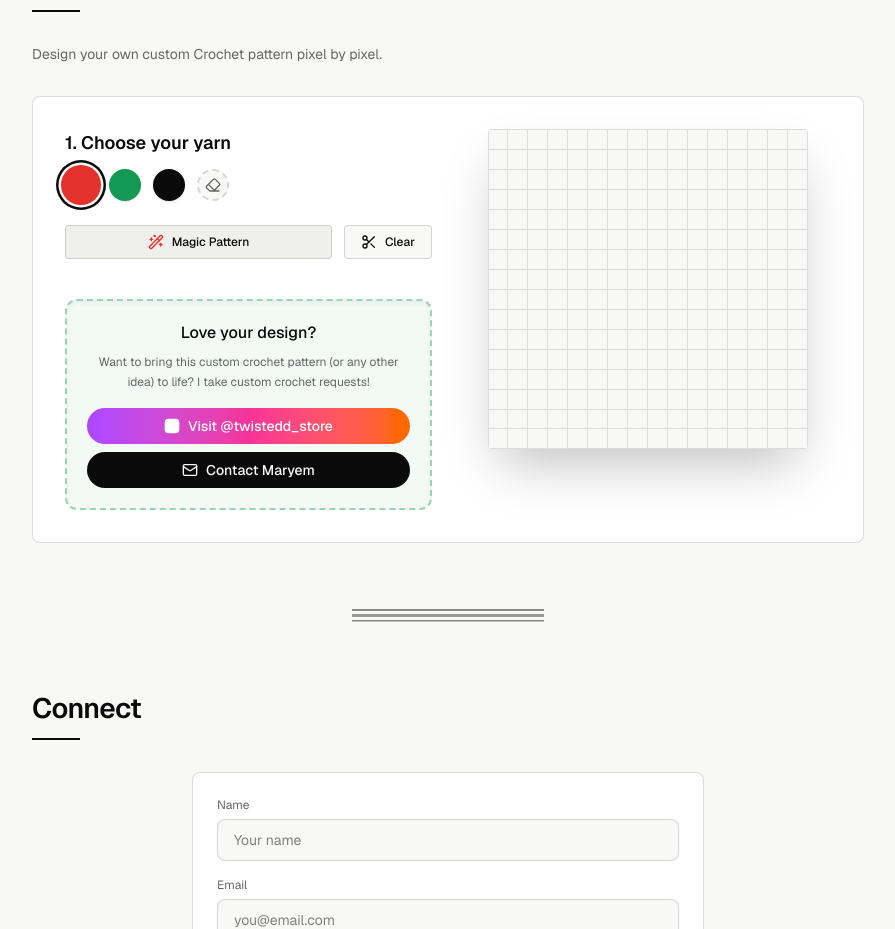
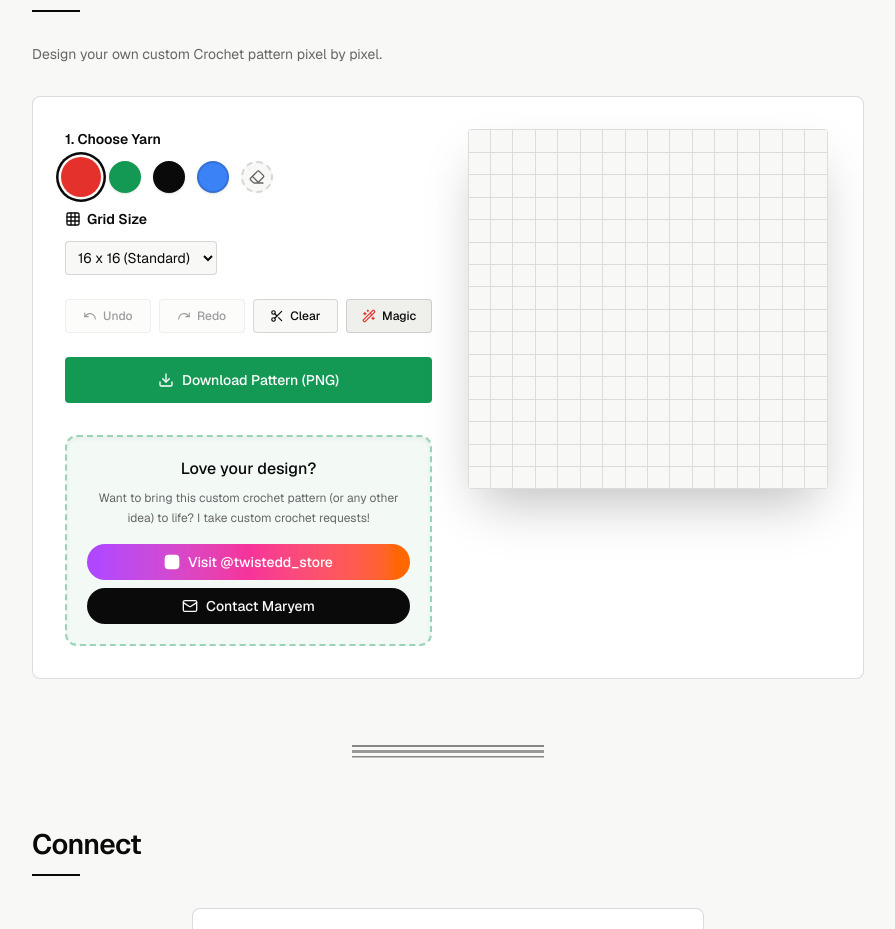
Before and after one commit to maryem-ahmed/maryem-ahmed-portfolio, a Next.js app: page / in a window 1280 px wide. Shown: the part 4040-4969 px from the top of the page, without its empty margins (192-1087 px from the left). Built offline with nearby package versions, Linux system fonts and the light colour scheme.

Commit message:
feat: upgrade crochet lab with pro features (download, undo/redo, size, colors)

```diff
--- a/package.json
+++ b/package.json
@@ -11,6 +11,7 @@
   "dependencies": {
     "clsx": "^2.1.1",
     "framer-motion": "^12.42.2",
+    "html2canvas": "^1.4.1",
     "lucide-react": "^1.24.0",
     "next": "16.2.10",
     "next-themes": "^0.4.6",
--- a/src/components/sections/crochet-lab.tsx
+++ b/src/components/sections/crochet-lab.tsx
@@ -1,65 +1,154 @@
 "use client";
 
-import { useState, useCallback } from "react";
+import { useState, useCallback, useRef, useEffect } from "react";
 import { motion } from "framer-motion";
-import { Wand2, Eraser, Scissors, Mail } from "lucide-react";
+import { Wand2, Eraser, Scissors, Mail, Download, Undo, Redo, Grid3x3 } from "lucide-react";
 import { InstagramIcon } from "@/components/ui/brand-icons";
 import { CrochetCard } from "@/components/ui/crochet";
 import { SectionHeading } from "@/components/ui/section-heading";
 import { FadeIn } from "@/components/effects/fade-in";
 import { cn } from "@/lib/utils";
-
-const GRID_SIZE = 16;
-const COLORS = [
-  "transparent",       // 0: Eraser
-  "var(--kufiya-red)", // 1: Red
-  "var(--kufiya-black)",// 2: Black
-  "var(--kufiya-green)",// 3: Green
-];
+import html2canvas from "html2canvas";
 
 export function CrochetLab() {
-  const [grid, setGrid] = useState<number[][]>(() => generateEmptyGrid());
-  const [activeColor, setActiveColor] = useState<number>(1);
+  const [gridSize, setGridSize] = useState(16);
+
+  // Need a function to generate empty grid before initializing state
+  const generateEmptyGrid = useCallback((size: number) => {
+    return Array(size).fill("").map(() => Array(size).fill("transparent"));
+  }, []);
+
+  const [grid, setGrid] = useState<string[][]>(() => generateEmptyGrid(16));
+
+  // History for Undo/Redo
+  const [history, setHistory] = useState<string[][][]>([generateEmptyGrid(16)]);
+  const [historyIndex, setHistoryIndex] = useState(0);
+
+  const [activeColor, setActiveColor] = useState<string>("var(--kufiya-red)");
+  const [customColor, setCustomColor] = useState<string>("#3b82f6");
   const [isDrawing, setIsDrawing] = useState(false);
+  const [isDownloading, setIsDownloading] = useState(false);
 
-  function generateEmptyGrid() {
-    return Array(GRID_SIZE).fill(0).map(() => Array(GRID_SIZE).fill(0));
+  const gridRef = useRef<HTMLDivElement>(null);
+
+  const pushToHistory = useCallback((newGrid: string[][]) => {
+    setHistory(prevHistory => {
+      const newHistory = prevHistory.slice(0, historyIndex + 1);
+      newHistory.push(newGrid);
+      return newHistory;
+    });
+    setHistoryIndex(prev => prev + 1);
+  }, [historyIndex]);
+
+  function handleClear() {
+    const newGrid = generateEmptyGrid(gridSize);
+    setGrid(newGrid);
+    pushToHistory(newGrid);
   }
 
-  function handleClear() {
-    setGrid(generateEmptyGrid());
+  function handleGridSizeChange(e: React.ChangeEvent<HTMLSelectElement>) {
+    const newSize = parseInt(e.target.value);
+    if (confirm("Changing grid size will clear your current pattern. Are you sure?")) {
+      setGridSize(newSize);
+      const newGrid = generateEmptyGrid(newSize);
+      setGrid(newGrid);
+      setHistory([newGrid]);
+      setHistoryIndex(0);
+    } else {
+      e.target.value = gridSize.toString();
+    }
+  }
+
+  function handleUndo() {
+    if (historyIndex > 0) {
+      const prevIndex = historyIndex - 1;
+      setHistoryIndex(prevIndex);
+      setGrid(history[prevIndex]);
+    }
+  }
+
+  function handleRedo() {
+    if (historyIndex < history.length - 1) {
+      const nextIndex = historyIndex + 1;
+      setHistoryIndex(nextIndex);
+      setGrid(history[nextIndex]);
+    }
   }
 
   function handleMagicAI() {
-    const newGrid = generateEmptyGrid();
-    const halfSize = GRID_SIZE / 2;
+    const newGrid = generateEmptyGrid(gridSize);
+    const halfSize = Math.floor(gridSize / 2);
     for (let r = 0; r < halfSize; r++) {
       for (let c = 0; c < halfSize; c++) {
         if (Math.random() > 0.6) {
           const colorRand = Math.random();
-          let colorId = 1; // Red
-          if (colorRand > 0.8) colorId = 2; // Black
-          else if (colorRand > 0.7) colorId = 3; // Green
+          let color = "var(--kufiya-red)";
+          if (colorRand > 0.8) color = "var(--kufiya-black)";
+          else if (colorRand > 0.7) color = "var(--kufiya-green)";
 
-          // Mirror across all 4 quadrants
-          newGrid[r][c] = colorId;
-          newGrid[r][GRID_SIZE - 1 - c] = colorId;
-          newGrid[GRID_SIZE - 1 - r][c] = colorId;
-          newGrid[GRID_SIZE - 1 - r][GRID_SIZE - 1 - c] = colorId;
+          newGrid[r][c] = color;
+          newGrid[r][gridSize - 1 - c] = color;
+          newGrid[gridSize - 1 - r][c] = color;
+          newGrid[gridSize - 1 - r][gridSize - 1 - c] = color;
         }
       }
     }
     setGrid(newGrid);
+    pushToHistory(newGrid);
+  }
+
+  async function handleDownload() {
+    if (!gridRef.current) return;
+    setIsDownloading(true);
+    try {
+      const canvas = await html2canvas(gridRef.current, {
+        backgroundColor: "var(--background)",
+        scale: 2,
+      });
+      const url = canvas.toDataURL("image/png");
+      const link = document.createElement("a");
+      link.href = url;
+      link.download = `crochet-pattern-${gridSize}x${gridSize}.png`;
+      link.click();
+    } catch (error) {
+      console.error("Failed to download pattern:", error);
+    } finally {
+      setIsDownloading(false);
+    }
   }
 
   const paintCell = useCallback((r: number, c: number) => {
     setGrid((prev) => {
+      if (prev[r][c] === activeColor) return prev;
       const newGrid = [...prev];
       newGrid[r] = [...newGrid[r]];
       newGrid[r][c] = activeColor;
       return newGrid;
     });
   }, [activeColor]);
+
+  function handleInteractionEnd() {
+    if (isDrawing) {
+      setIsDrawing(false);
+      // Wait for React state to update grid before pushing to history
+      setTimeout(() => {
+        setGrid(currentGrid => {
+          pushToHistory(currentGrid);
+          return currentGrid;
+        });
+      }, 0);
+    }
+  }
+
+  // Prevent scrolling while drawing on mobile
+  useEffect(() => {
+    const preventScroll = (e: TouchEvent) => {
+      if (isDrawing) e.preventDefault();
+    };
+    document.addEventListener("touchmove", preventScroll, { passive: false });
+    return () => document.removeEventListener("touchmove", preventScroll);
+  }, [isDrawing]);
+
 
   return (
     <section id="crochet-lab" className="scroll-mt-8 py-2">
@@ -74,27 +163,44 @@ export function CrochetLab() {
           {/* Controls & CTA */}
           <div className="flex flex-col gap-6 lg:w-1/2">
 
+            <div className="flex flex-wrap items-end justify-between gap-4">
               <div>
-              <h3 className="mb-3 text-lg font-semibold">1. Choose your yarn</h3>
-              <div className="flex gap-3">
+                <h3 className="mb-3 text-sm font-semibold">1. Choose Yarn</h3>
+                <div className="flex flex-wrap items-center gap-3">
                   <button
-                  onClick={() => setActiveColor(1)}
-                  className={cn("w-8 h-8 rounded-full bg-tatreez-red shadow-sm transition-transform", activeColor === 1 ? "scale-125 ring-2 ring-foreground ring-offset-2 ring-offset-background" : "hover:scale-110")}
+                    onClick={() => setActiveColor("var(--kufiya-red)")}
+                    className={cn("w-8 h-8 rounded-full bg-tatreez-red shadow-sm transition-transform", activeColor === "var(--kufiya-red)" ? "scale-125 ring-2 ring-foreground ring-offset-2 ring-offset-background" : "hover:scale-110")}
                     title="Tatreez Red"
                   />
                   <button
-                  onClick={() => setActiveColor(3)}
-                  className={cn("w-8 h-8 rounded-full bg-tatreez-green shadow-sm transition-transform", activeColor === 3 ? "scale-125 ring-2 ring-foreground ring-offset-2 ring-offset-background" : "hover:scale-110")}
+                    onClick={() => setActiveColor("var(--kufiya-green)")}
+                    className={cn("w-8 h-8 rounded-full bg-tatreez-green shadow-sm transition-transform", activeColor === "var(--kufiya-green)" ? "scale-125 ring-2 ring-foreground ring-offset-2 ring-offset-background" : "hover:scale-110")}
                     title="Olive Green"
                   />
                   <button
-                  onClick={() => setActiveColor(2)}
-                  className={cn("w-8 h-8 rounded-full bg-foreground shadow-sm transition-transform", activeColor === 2 ? "scale-125 ring-2 ring-foreground ring-offset-2 ring-offset-background" : "hover:scale-110")}
+                    onClick={() => setActiveColor("var(--kufiya-black)")}
+                    className={cn("w-8 h-8 rounded-full bg-foreground shadow-sm transition-transform", activeColor === "var(--kufiya-black)" ? "scale-125 ring-2 ring-foreground ring-offset-2 ring-offset-background" : "hover:scale-110")}
                     title="Keffiyeh Black"
                   />
+                  <label
+                    className={cn("w-8 h-8 rounded-full shadow-sm transition-transform flex items-center justify-center cursor-pointer border-2 border-border overflow-hidden", activeColor === customColor ? "scale-125 ring-2 ring-foreground ring-offset-2 ring-offset-background" : "hover:scale-110")}
+                    style={{ backgroundColor: customColor }}
+                    title="Custom Color"
+                  >
+                    <input
+                      type="color"
+                      value={customColor}
+                      onChange={(e) => {
+                        setCustomColor(e.target.value);
+                        setActiveColor(e.target.value);
+                      }}
+                      onClick={() => setActiveColor(customColor)}
+                      className="opacity-0 absolute inset-0 w-full h-full cursor-pointer"
+                    />
+                  </label>
                   <button
-                  onClick={() => setActiveColor(0)}
-                  className={cn("w-8 h-8 rounded-full bg-background border-2 border-dashed border-border flex items-center justify-center transition-transform", activeColor === 0 ? "scale-125 ring-2 ring-foreground ring-offset-2 ring-offset-background" : "hover:scale-110")}
+                    onClick={() => setActiveColor("transparent")}
+                    className={cn("w-8 h-8 rounded-full bg-background border-2 border-dashed border-border flex items-center justify-center transition-transform", activeColor === "transparent" ? "scale-125 ring-2 ring-foreground ring-offset-2 ring-offset-background" : "hover:scale-110")}
                     title="Eraser"
                   >
                     <Eraser className="w-4 h-4 text-muted-foreground" />
@@ -102,24 +208,63 @@ export function CrochetLab() {
                 </div>
               </div>
 
-            <div className="flex gap-3">
+              <div>
+                <h3 className="mb-3 text-sm font-semibold flex items-center gap-1.5"><Grid3x3 className="w-4 h-4" /> Grid Size</h3>
+                <select
+                  value={gridSize}
+                  onChange={handleGridSizeChange}
+                  className="bg-background border border-border rounded-sm px-2 py-1.5 text-sm outline-none focus:ring-2 focus:ring-tatreez-red transition-all cursor-pointer"
+                >
+                  <option value={16}>16 x 16 (Standard)</option>
+                  <option value={24}>24 x 24 (Detailed)</option>
+                  <option value={32}>32 x 32 (Pro)</option>
+                </select>
+              </div>
+            </div>
+
+            <div className="grid grid-cols-2 sm:grid-cols-4 gap-2">
               <button
-                onClick={handleMagicAI}
-                className="flex flex-1 items-center justify-center gap-2 rounded-sm bg-muted px-4 py-2 text-xs font-medium text-foreground transition-all hover:bg-muted/80 border border-border"
+                onClick={handleUndo}
+                disabled={historyIndex === 0}
+                className="flex items-center justify-center gap-1.5 rounded-sm bg-background px-3 py-2 text-xs font-medium text-foreground transition-all hover:bg-muted/50 border border-border disabled:opacity-40 disabled:cursor-not-allowed"
+                title="Undo"
               >
-                <Wand2 className="h-4 w-4 text-tatreez-red" />
-                Magic Pattern
+                <Undo className="h-3.5 w-3.5" /> Undo
+              </button>
+              <button
+                onClick={handleRedo}
+                disabled={historyIndex === history.length - 1}
+                className="flex items-center justify-center gap-1.5 rounded-sm bg-background px-3 py-2 text-xs font-medium text-foreground transition-all hover:bg-muted/50 border border-border disabled:opacity-40 disabled:cursor-not-allowed"
+                title="Redo"
+              >
+                <Redo className="h-3.5 w-3.5" /> Redo
               </button>
               <button
                 onClick={handleClear}
-                className="flex items-center justify-center gap-2 rounded-sm bg-background px-4 py-2 text-xs font-medium text-foreground transition-all hover:bg-muted/50 border border-border"
+                className="flex items-center justify-center gap-1.5 rounded-sm bg-background px-3 py-2 text-xs font-medium text-foreground transition-all hover:bg-muted/50 border border-border"
               >
-                <Scissors className="h-4 w-4" />
-                Clear
+                <Scissors className="h-3.5 w-3.5" /> Clear
+              </button>
+              <button
+                onClick={handleMagicAI}
+                className="flex items-center justify-center gap-1.5 rounded-sm bg-muted px-3 py-2 text-xs font-medium text-foreground transition-all hover:bg-muted/80 border border-border"
+              >
+                <Wand2 className="h-3.5 w-3.5 text-tatreez-red" /> Magic
               </button>
             </div>
 
-            <div className="mt-4 rounded-xl border-2 border-dashed border-tatreez-green/40 bg-tatreez-green/5 p-5 text-center shadow-inner">
+            <div className="flex justify-center w-full">
+               <button
+                  onClick={handleDownload}
+                  disabled={isDownloading}
+                  className="w-full flex items-center justify-center gap-2 rounded-sm bg-tatreez-green text-white px-4 py-3 text-sm font-medium transition-all hover:bg-green-700 disabled:opacity-70 border border-transparent"
+                >
+                  <Download className={cn("h-4 w-4", isDownloading && "animate-bounce")} />
+                  {isDownloading ? "Downloading..." : "Download Pattern (PNG)"}
+              </button>
+            </div>
+
+            <div className="mt-2 rounded-xl border-2 border-dashed border-tatreez-green/40 bg-tatreez-green/5 p-5 text-center shadow-inner">
               <h4 className="font-medium text-foreground mb-2">Love your design?</h4>
               <p className="text-xs text-muted-foreground mb-4 leading-relaxed">
                 Want to bring this custom crochet pattern (or any other idea) to life? I take custom crochet requests!
@@ -148,15 +293,18 @@ export function CrochetLab() {
           {/* Grid Area */}
           <div className="flex w-full justify-center lg:w-1/2">
             <div
-              className="grid gap-[1px] bg-border p-[1px] rounded-sm shadow-2xl cursor-crosshair touch-none select-none"
+              ref={gridRef}
+              className="grid gap-[1px] bg-border p-[1px] rounded-sm shadow-2xl cursor-crosshair touch-none select-none relative"
               style={{
-                gridTemplateColumns: `repeat(${GRID_SIZE}, minmax(0, 1fr))`,
+                gridTemplateColumns: `repeat(${gridSize}, minmax(0, 1fr))`,
                 width: '100%',
-                maxWidth: '320px',
+                maxWidth: '360px',
                 aspectRatio: '1/1'
               }}
-              onMouseLeave={() => setIsDrawing(false)}
-              onMouseUp={() => setIsDrawing(false)}
+              onMouseLeave={handleInteractionEnd}
+              onMouseUp={handleInteractionEnd}
+              onTouchEnd={handleInteractionEnd}
+              onTouchCancel={handleInteractionEnd}
             >
               {grid.map((row, r) =>
                 row.map((cell, c) => (
@@ -169,7 +317,6 @@ export function CrochetLab() {
                     onMouseEnter={() => {
                       if (isDrawing) paintCell(r, c);
                     }}
-                    // Touch support for mobile drawing
                     onTouchStart={() => {
                       setIsDrawing(true);
                       paintCell(r, c);
@@ -184,14 +331,13 @@ export function CrochetLab() {
                         paintCell(targetR, targetC);
                       }
                     }}
-                    onTouchEnd={() => setIsDrawing(false)}
                     data-row={r}
                     data-col={c}
-                    className="w-full h-full bg-background relative flex items-center justify-center transition-colors duration-100"
-                    style={{ backgroundColor: cell === 0 ? 'var(--background)' : COLORS[cell] }}
+                    className="w-full h-full relative flex items-center justify-center transition-colors duration-100"
+                    style={{ backgroundColor: cell === "transparent" ? 'var(--background)' : cell }}
                   >
-                    {cell !== 0 && (
-                      <span className="text-[7px] sm:text-[10px] font-mono opacity-50 mix-blend-overlay pointer-events-none">v</span>
+                    {cell !== "transparent" && (
+                      <span className={cn("font-mono opacity-50 mix-blend-overlay pointer-events-none", gridSize > 24 ? "text-[5px]" : gridSize > 16 ? "text-[7px]" : "text-[8px] sm:text-[10px]")}>v</span>
                     )}
                   </div>
                 ))
```
Also changed, not shown: 1 other file (tests, documents, lock files or other folders). Lines whose indentation alone changed are shown as unchanged.
